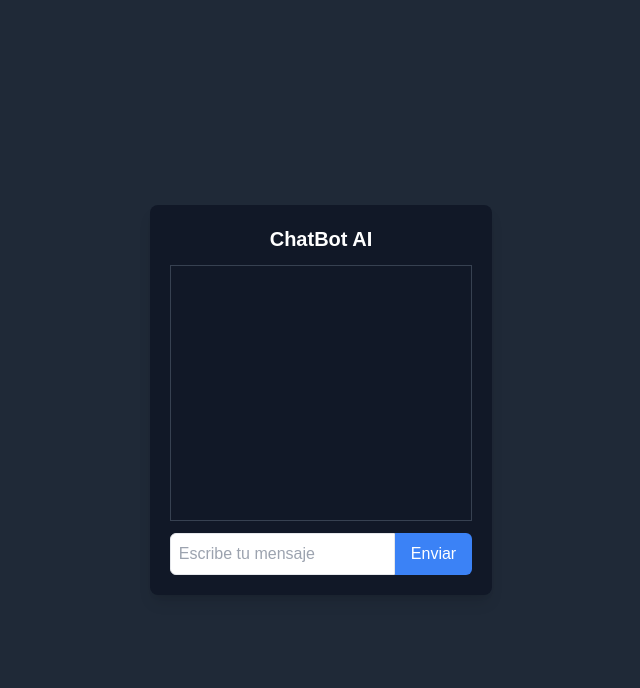
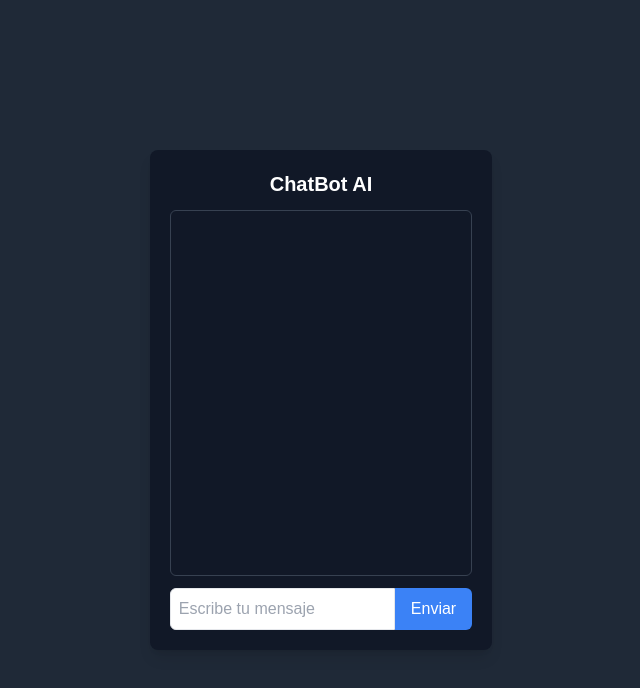
Before and after one commit to francogodoyy/chatbot-frontend, a Next.js app: page / in a window 1280 px wide. Shown: the top 688 px of the page, without its empty margins (319-959 px from the left). Built offline with nearby package versions, Linux system fonts and the light colour scheme.

Commit message:
added changes

```diff
--- a/components/Chatbot.js
+++ b/components/Chatbot.js
@@ -1,12 +1,22 @@
-import { useState } from "react";
+import { useEffect, useState, useRef } from "react";
 import axios from "axios";
+import { motion } from "framer-motion";
 
 export default function Chatbot() {
   const [messages, setMessages] = useState([]);
   const [input, setInput] = useState("");
   const [loading, setLoading] = useState(false);
+  const chatContainerRef = useRef(null);
 
-  const API_URL = "https://chatbot-backend-peach.vercel.app" || "http://localhost:3000";
+  const API_URL =
+    "https://chatbot-backend-peach.vercel.app" || "http://localhost:3000";
+
+  useEffect(() => {
+    chatContainerRef.current?.scrollIntoView({
+      behavior: "smooth",
+      block: "end",
+    });
+  }, [messages]);
 
   const sendMessage = async () => {
     if (!input.trim()) return;
@@ -37,23 +47,39 @@ export default function Chatbot() {
   };
 
   return (
-    <div className="max-w-lg mx-auto bg-gray-900 text-white p-5 rounded-lg shadow-lg">
+    <div className="max-w-lg mx-auto bg-gray-900 text-white p-5 rounded-lg shadow-lg flex flex-col h-[500px]">
       <h2 className="text-xl font-bold text-center mb-3">ChatBot AI</h2>
-      <div className="h-64 overlflow-y-auto p-2 border border-gray-700 rounded-mb mb-3">
+      <div
+        className="flex-1 overflow-y-auto p-2 border border-gray-700 rounded-md"
+        ref={chatContainerRef}
+      >
         {messages.map((msg, index) => (
-          <div
+          <motion.div
             key={index}
-            className={`p-2 my-1 rounded-md ${
+            initial={{ opacity: 0, y: 10 }}
+            animate={{ opacity: 1, y: 0 }}
+            transition={{ duration: 0.3 }}
+            className={`p-3 my-2 w-fit max-w-xs rounded-md text-sm ${
               msg.role === "user"
-                ? "bg-blue-500 text-white self-end"
-                : "bg-gray-700"
+                ? "bg-blue-500 text-white self-end ml-auto"
+                : "bg-gray-700 text-white"
             }`}
           >
             {msg.content}
-          </div>
+          </motion.div>
         ))}
+        {loading && (
+          <motion.div
+            initial={{ opacity: 0 }}
+            animate={{ opacity: 1 }}
+            transition={{ duration: 0.5 }}
+            className="text-gray-400 text-sm mt-2"
+          >
+            Escribiendo...
+          </motion.div>
+        )}
       </div>
-      <div className="flex">
+      <div className="flex mt-3">
         <input
           className="flex-1 p-2 border rounded-l-md text-black"
           type="text"
```
